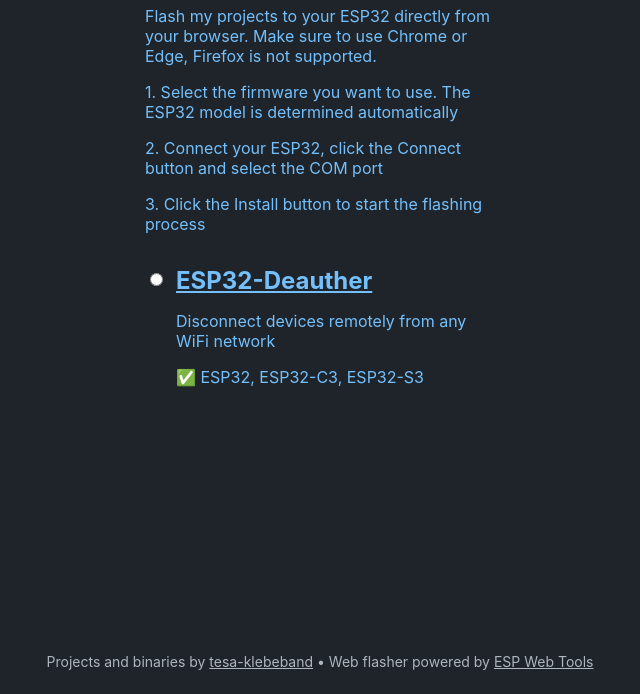
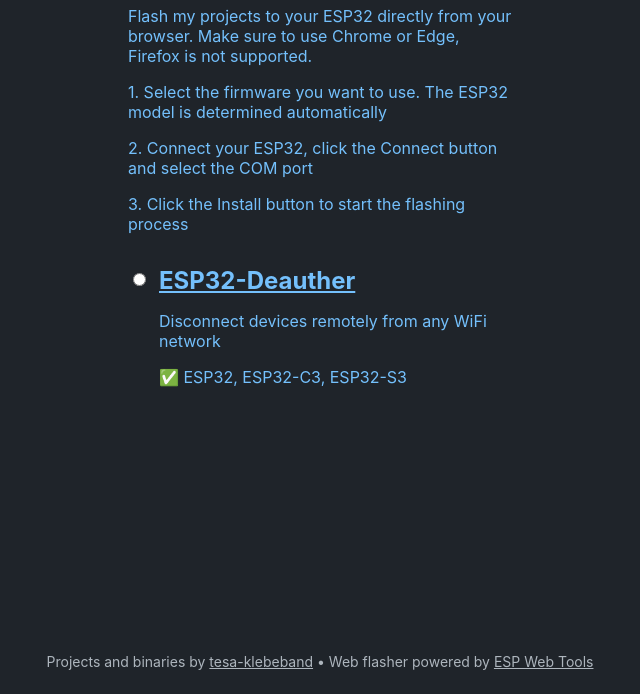
Before and after one commit to tesa-klebeband/ESP32-Webflasher, a plain HTML site: page index.html in a window 1280 px wide. Shown: the part 106-800 px from the top of the page, without its empty margins (320-960 px from the left). Drawn offline with Linux system fonts and the light colour scheme.

Commit message:
Update manifest.json and style.css

```diff
--- a/style.css
+++ b/style.css
@@ -1,5 +1,8 @@
 html {
     height: 100%;
+    width: 100%;
+    max-width: 100%;
+    max-height: 100%;
 }
 
 body {
@@ -13,8 +16,8 @@
 }
 
 .container {
-    max-width: 25%;
-    min-width: 350px;
+    max-width: 30%;
+    min-width: 300px;
     text-align: left;
     display: block;
     flex: 1;
```
Also changed, not shown: firmware/esp32-deauther/manifest.json.
